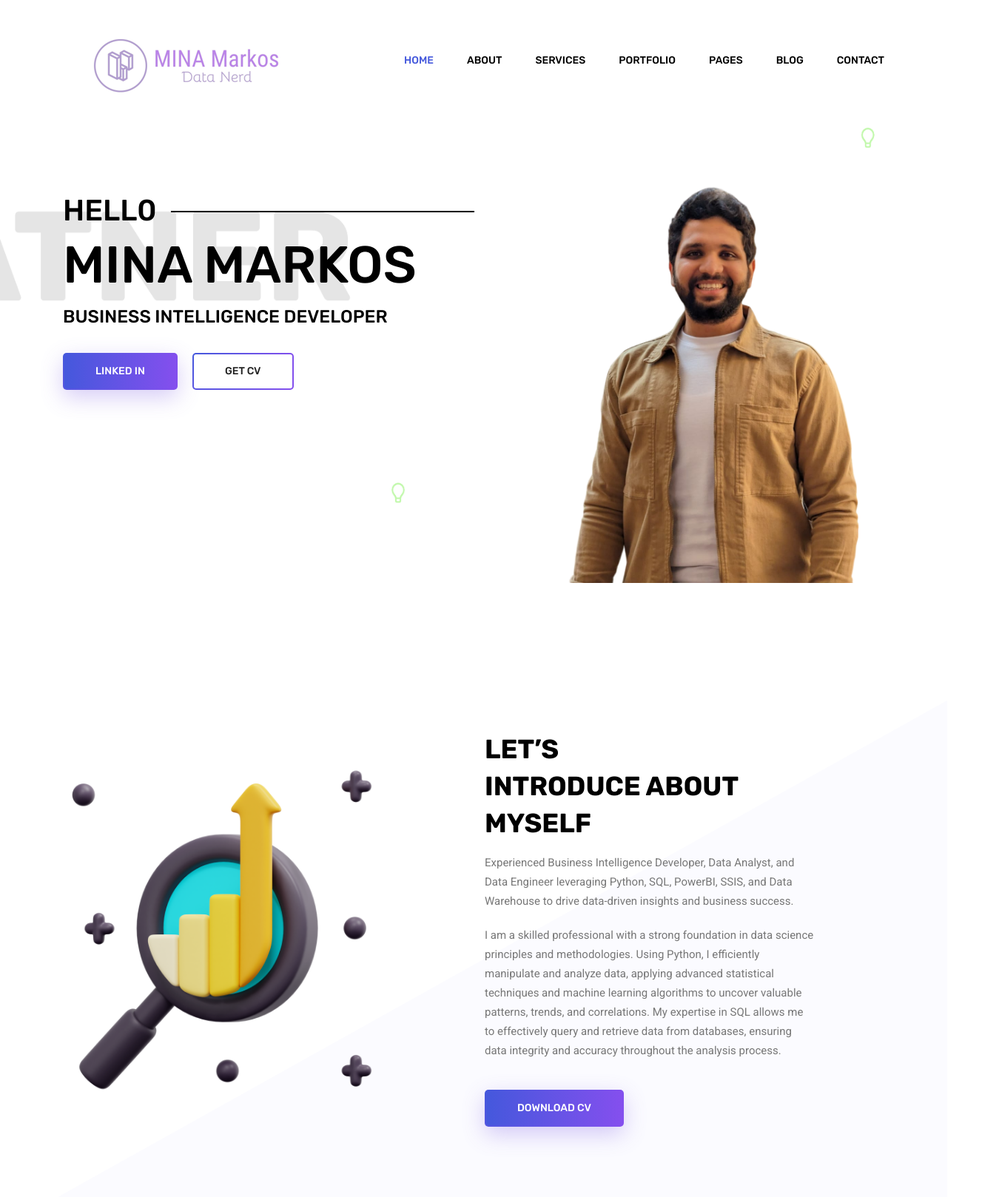
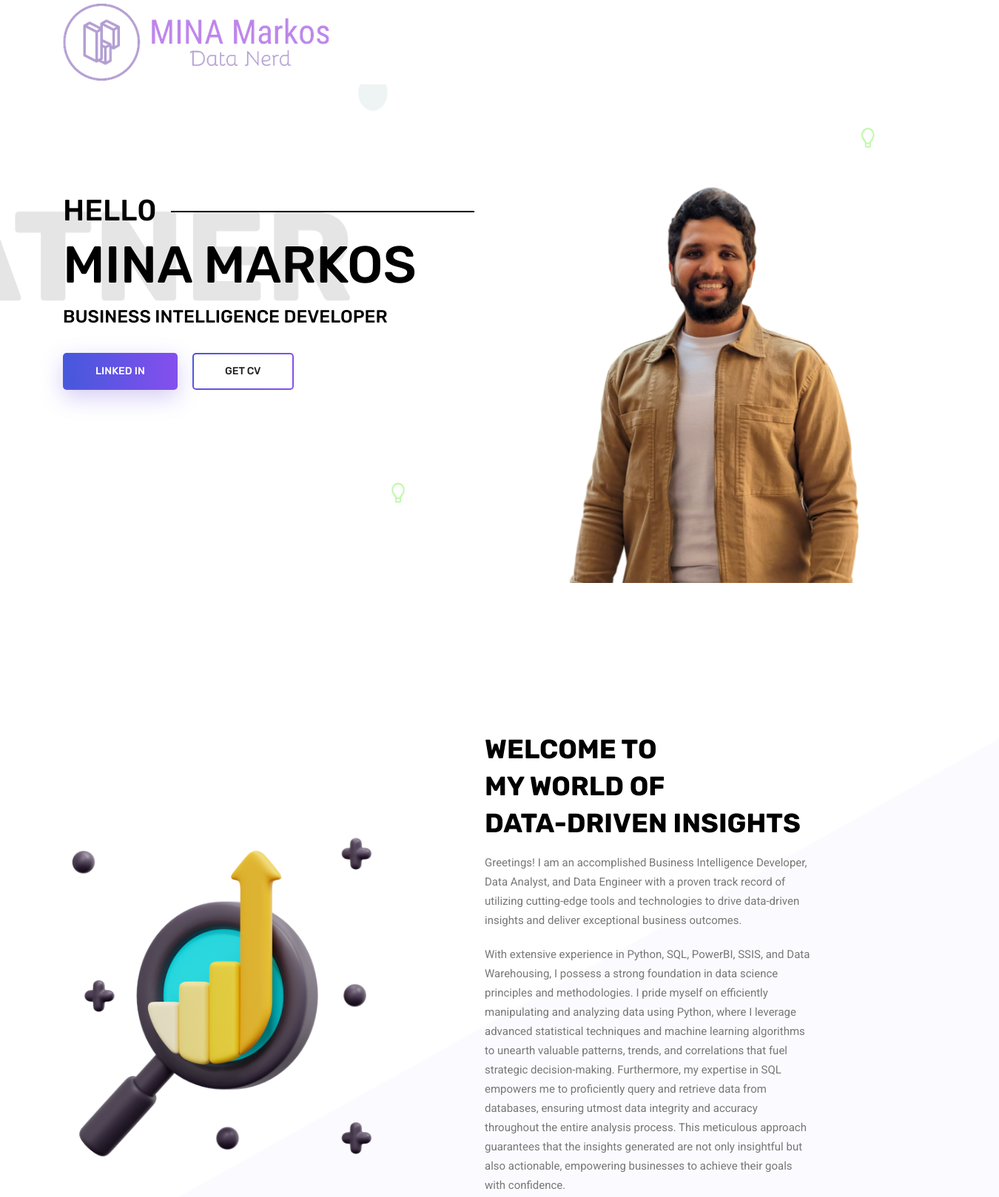
Before and after one commit to MINAADELMARKOS/portfolio_Live, a plain HTML site: page index.html in a window 1280 px wide. Shown: the top 1618 px of the page at 74% size, 1350 px wide, since content can reach past the window. Drawn offline with Linux system fonts and the light colour scheme; some packages are replaced by stand-ins of ours.

Commit message:
save arezzo files

```diff
--- a/index.html
+++ b/index.html
@@ -26,7 +26,7 @@
 			<nav class="navbar navbar-expand-lg navbar-light">
 				<div class="container">
 					<!-- Brand and toggle get grouped for better mobile display -->
-					<a class="navbar-brand logo_h" href="index.html"><img src="img/hh.png" alt=""></a>
+					<a class="navbar-brand logo_h" href="index.html"><img src="img/gg.png" alt=""></a>
 					<button class="navbar-toggler" type="button" data-toggle="collapse"
 						data-target="#navbarSupportedContent" aria-controls="navbarSupportedContent"
 						aria-expanded="false" aria-label="Toggle navigation">
@@ -37,29 +37,28 @@
 					<!-- Collect the nav links, forms, and other content for toggling -->
 					<div class="collapse navbar-collapse offset" id="navbarSupportedContent">
 						<ul class="nav navbar-nav menu_nav justify-content-end">
-							<li class="nav-item active"><a class="nav-link" href="index.html">Home</a></li>
-							<li class="nav-item"><a class="nav-link" href="about.html">About</a></li>
-							<li class="nav-item"><a class="nav-link" href="services.html">Services</a></li>
-							<li class="nav-item"><a class="nav-link" href="portfolio.html">Portfolio</a></li>
+							<li class="nav-item active"><a class="nav-link" href="index.html"></a></li>
+							<li class="nav-item"><a class="nav-link" href="about.html"></a></li>
+							<li class="nav-item"><a class="nav-link" href="services.html"></a></li>
+							<li class="nav-item"><a class="nav-link" href="portfolio.html"></a></li>
 							<li class="nav-item submenu dropdown">
 								<a href="#" class="nav-link dropdown-toggle" data-toggle="dropdown" role="button"
-									aria-haspopup="true" aria-expanded="false">Pages</a>
+									aria-haspopup="true" aria-expanded="false"></a>
 								<ul class="dropdown-menu">
 									<li class="nav-item"><a class="nav-link" href="elements.html">Elements</a></li>
-									<li class="nav-item"><a class="nav-link" href="portfolio-details.html">Portfolio
-											Details</a></li>
+									<li class="nav-item"><a class="nav-link" href="portfolio-details.html"></a></li>
 								</ul>
 							</li>
 							<li class="nav-item submenu dropdown">
 								<a href="#" class="nav-link dropdown-toggle" data-toggle="dropdown" role="button"
-									aria-haspopup="true" aria-expanded="false">Blog</a>
+									aria-haspopup="true" aria-expanded="false"></a>
 								<ul class="dropdown-menu">
-									<li class="nav-item"><a class="nav-link" href="blog.html">Blog</a></li>
-									<li class="nav-item"><a class="nav-link" href="single-blog.html">Blog Details</a>
+									<li class="nav-item"><a class="nav-link" href="blog.html"></a></li>
+									<li class="nav-item"><a class="nav-link" href="single-blog.html"></a>
 									</li>
 								</ul>
 							</li>
-							<li class="nav-item"><a class="nav-link" href="contact.html">Contact</a></li>
+							<li class="nav-item"><a class="nav-link" href="contact.html"></a></li>
 						</ul>
 					</div>
 				</div>
@@ -110,22 +109,26 @@
 
 				<div class="offset-lg-1 col-lg-5">
 					<div class="main_title text-left">
-						<h2>let’s <br>
-							Introduce about <br>
-							myself</h2>
+						<h2>WELCOME TO <br>
+							MY WORLD OF <br>
+							DATA-DRIVEN INSIGHTS</h2>
 						<p>
-							Experienced Business Intelligence Developer, Data Analyst, and Data Engineer
-							leveraging Python,
-							SQL, PowerBI, SSIS, and Data Warehouse to drive data-driven insights and business success.
+							Greetings! I am an accomplished Business Intelligence Developer, Data Analyst, and Data
+							Engineer with a proven track record of utilizing cutting-edge tools and technologies to
+							drive data-driven insights and deliver exceptional business outcomes.
 						</p>
 						<p>
-							I am a skilled professional with a strong foundation in data science principles and
-							methodologies.
-							Using Python, I efficiently manipulate and analyze data, applying advanced statistical
-							techniques and machine learning algorithms to uncover valuable patterns, trends, and
-							correlations. My expertise in SQL allows me to effectively query and retrieve data from
-							databases,
-							ensuring data integrity and accuracy throughout the analysis process.
+							With extensive experience in Python, SQL, PowerBI, SSIS, and Data Warehousing, I possess a
+							strong foundation in data science principles and methodologies. I pride myself on
+							efficiently manipulating and analyzing data using Python, where I leverage advanced
+							statistical techniques and machine learning algorithms to unearth valuable patterns, trends,
+							and correlations that fuel strategic decision-making.
+
+							Furthermore, my expertise in SQL empowers me to proficiently query and retrieve data from
+							databases, ensuring utmost data integrity and accuracy throughout the entire analysis
+							process. This meticulous approach guarantees that the insights generated are not only
+							insightful but also actionable, empowering businesses to achieve their goals with
+							confidence.
 						</p>
 						<a class="primary_btn"
 							href="https://drive.google.com/file/d/1b3IFpj98_0-vBD2Et_A8RmktORW7qec2/view"><span>Download
@@ -212,7 +215,7 @@
 					<div class="client-info">
 						<div class="d-flex mb-50">
 							<span class="lage">+10</span>
-							<span class="smll">Tools In BI</span>
+							<span class="smll">Tools In Data World</span>
 						</div>
 						<div class="call-now d-flex">
 							<div>
```
